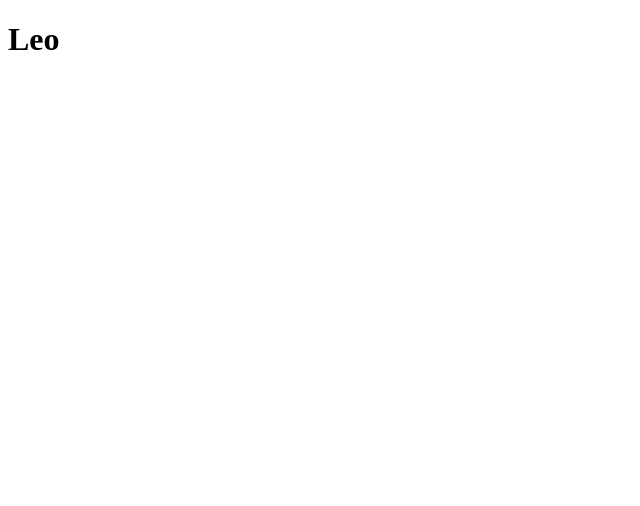
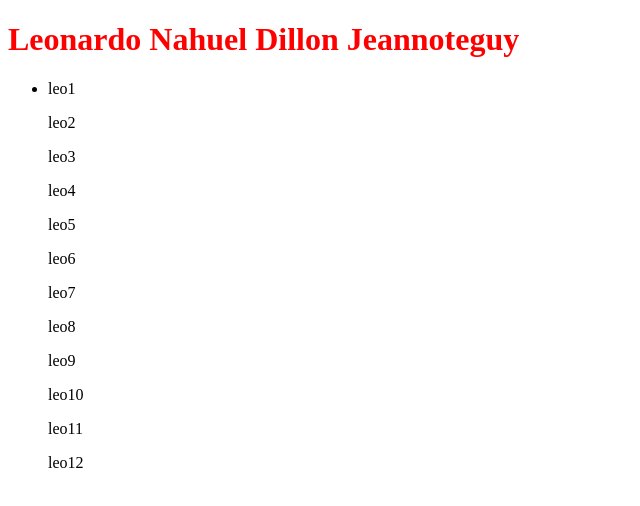
Before and after one commit to leo-dillon/leo-dillon, a plain HTML site: page index.html in a window 1280 px wide. Shown: the whole page, without its empty margins (0-640 px from the left). Drawn offline with Linux system fonts and the light colour scheme.

Commit message:
probando git pages

```diff
--- a/index.html
+++ b/index.html
@@ -3,9 +3,25 @@
 <head>
     <meta charset="UTF-8">
     <meta name="viewport" content="width=device-width, initial-scale=1.0">
-    <title>Document</title>
+    <title>Leo porfolio</title>
 </head>
 <body>
-    <h1>Leo</h1>
+        <h1 style="color: red;">Leonardo Nahuel Dillon Jeannoteguy</h1>
+        <ul>
+            <li>
+                <p>leo1</p>
+                <p>leo2</p>
+                <p>leo3</p>
+                <p>leo4</p>
+                <p>leo5</p>
+                <p>leo6</p>
+                <p>leo7</p>
+                <p>leo8</p>
+                <p>leo9</p>
+                <p>leo10</p>
+                <p>leo11</p>
+                <p>leo12</p>
+            </li>
+        </ul>
 </body>
 </html>
```
Also changed, not shown: style.css (added).
